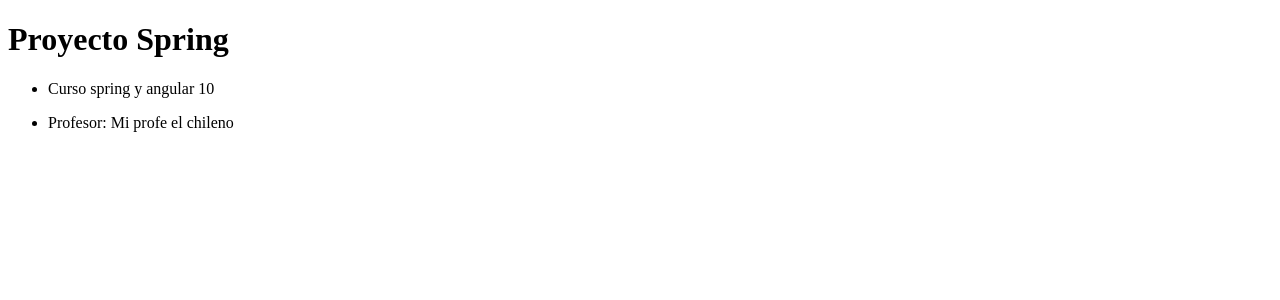
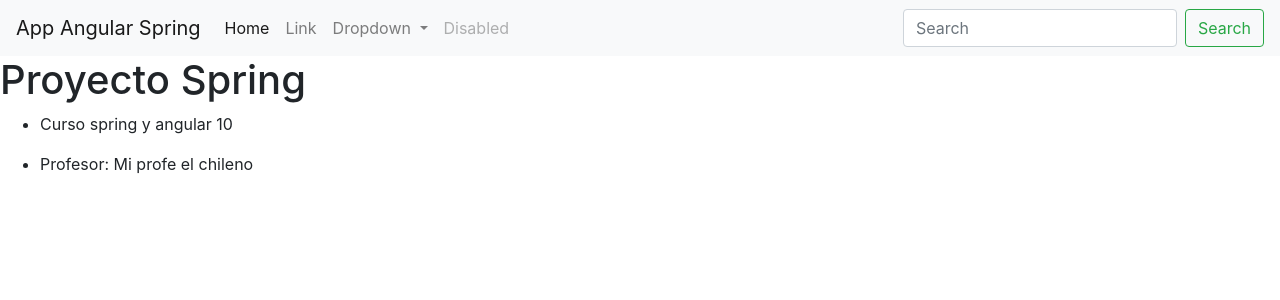
Before and after one commit to raziel7171/cursoUdemyAngularSpring, an Angular app: page / in a window 1280 px wide. Shown: the top 300 px of the page. Built offline with nearby package versions, Linux system fonts and the light colour scheme.

Commit message:
se agregó el header

```diff
--- a/src/app/app.component.html
+++ b/src/app/app.component.html
@@ -1,3 +1,6 @@
+<app-header>
+
+</app-header>
 <h1>
     {{title}}
 </h1>
--- a/src/app/app.module.ts
+++ b/src/app/app.module.ts
@@ -2,10 +2,12 @@
 import { NgModule } from '@angular/core';
 
 import { AppComponent } from './app.component';
+import { HeaderComponent } from './header/header.component';
 
 @NgModule({
   declarations: [
-    AppComponent
+    AppComponent,
+    HeaderComponent
   ],
   imports: [
     BrowserModule
--- /dev/null
+++ b/src/app/header/header.component.html
@@ -0,0 +1,35 @@
+<nav class="navbar navbar-expand-lg navbar-light bg-light">
+    <a class="navbar-brand" href="#">{{title}}</a>
+    <button class="navbar-toggler" type="button" data-toggle="collapse" data-target="#navbarSupportedContent" aria-controls="navbarSupportedContent" aria-expanded="false" aria-label="Toggle navigation">
+<span class="navbar-toggler-icon"></span>
+</button>
+
+    <div class="collapse navbar-collapse" id="navbarSupportedContent">
+        <ul class="navbar-nav mr-auto">
+            <li class="nav-item active">
+                <a class="nav-link" href="#">Home <span class="sr-only">(current)</span></a>
+            </li>
+            <li class="nav-item">
+                <a class="nav-link" href="#">Link</a>
+            </li>
+            <li class="nav-item dropdown">
+                <a class="nav-link dropdown-toggle" href="#" id="navbarDropdown" role="button" data-toggle="dropdown" aria-haspopup="true" aria-expanded="false">
+    Dropdown
+  </a>
+                <div class="dropdown-menu" aria-labelledby="navbarDropdown">
+                    <a class="dropdown-item" href="#">Action</a>
+                    <a class="dropdown-item" href="#">Another action</a>
+                    <div class="dropdown-divider"></div>
+                    <a class="dropdown-item" href="#">Something else here</a>
+                </div>
+            </li>
+            <li class="nav-item">
+                <a class="nav-link disabled" href="#" tabindex="-1" aria-disabled="true">Disabled</a>
+            </li>
+        </ul>
+        <form class="form-inline my-2 my-lg-0">
+            <input class="form-control mr-sm-2" type="search" placeholder="Search" aria-label="Search">
+            <button class="btn btn-outline-success my-2 my-sm-0" type="submit">Search</button>
+        </form>
+    </div>
+</nav>
--- /dev/null
+++ b/src/app/header/header.component.ts
@@ -0,0 +1,12 @@
+import { Component } from "@angular/core";
+
+
+@Component({
+  selector: 'app-header',
+  templateUrl:  `./header.component.html`
+
+})
+export class HeaderComponent{
+  title: string = 'App Angular Spring'
+
+}
--- a/src/index.html
+++ b/src/index.html
@@ -1,13 +1,22 @@
 <!doctype html>
 <html lang="en">
+
 <head>
     <meta charset="utf-8">
     <title>ClientesApp</title>
     <base href="/">
     <meta name="viewport" content="width=device-width, initial-scale=1">
     <link rel="icon" type="image/x-icon" href="favicon.ico">
+    <link rel="stylesheet" href="https://cdn.jsdelivr.net/npm/bootstrap@4.5.3/dist/css/bootstrap.min.css" integrity="sha384-TX8t27EcRE3e/ihU7zmQxVncDAy5uIKz4rEkgIXeMed4M0jlfIDPvg6uqKI2xXr2" crossorigin="anonymous">
+
 </head>
+
 <body>
     <app-root></app-root>
+    <script src="https://code.jquery.com/jquery-3.5.1.slim.min.js" integrity="sha384-DfXdz2htPH0lsSSs5nCTpuj/zy4C+OGpamoFVy38MVBnE+IbbVYUew+OrCXaRkfj" crossorigin="anonymous"></script>
+    <script src="https://cdn.jsdelivr.net/npm/popper.js@1.16.1/dist/umd/popper.min.js" integrity="sha384-9/reFTGAW83EW2RDu2S0VKaIzap3H66lZH81PoYlFhbGU+6BZp6G7niu735Sk7lN" crossorigin="anonymous"></script>
+    <script src="https://cdn.jsdelivr.net/npm/bootstrap@4.5.3/dist/js/bootstrap.min.js" integrity="sha384-w1Q4orYjBQndcko6MimVbzY0tgp4pWB4lZ7lr30WKz0vr/aWKhXdBNmNb5D92v7s" crossorigin="anonymous"></script>
+    <script src="https://cdn.jsdelivr.net/npm/bootstrap@4.5.3/dist/js/bootstrap.bundle.min.js" integrity="sha384-ho+j7jyWK8fNQe+A12Hb8AhRq26LrZ/JpcUGGOn+Y7RsweNrtN/tE3MoK7ZeZDyx" crossorigin="anonymous"></script>
 </body>
+
 </html>
```
Also changed, not shown: 1 other file (tests, documents, lock files or other folders). Lines whose indentation alone changed are shown as unchanged.
